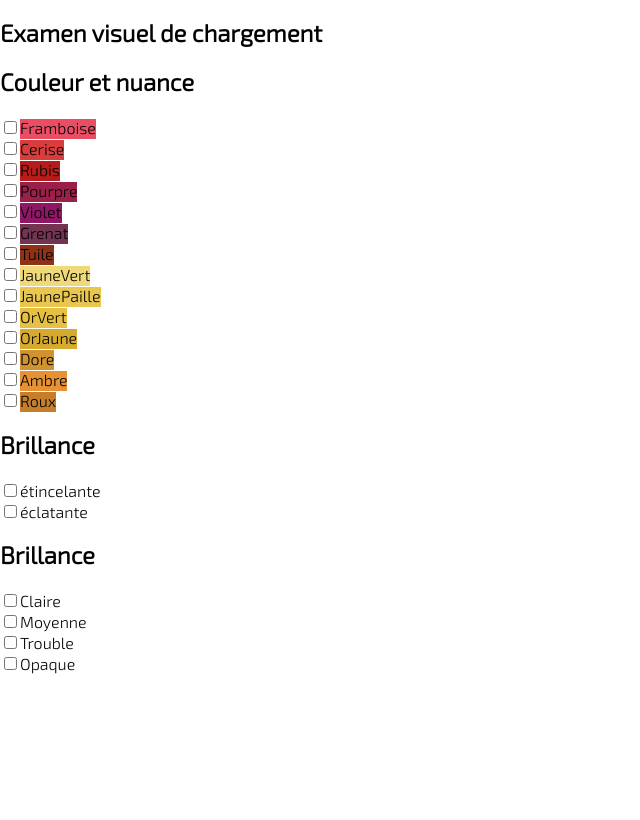
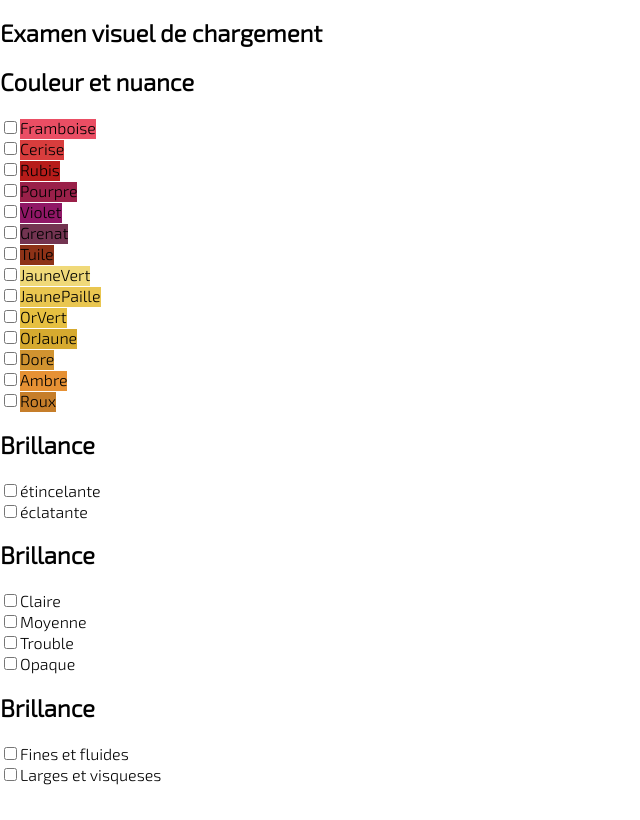
Before and after one commit to codecollectif/2023-10-projet-inovin, a React (Vite) app: page /questionnaire/chargement in a window 1280 px wide. Shown: the whole page, without its empty margins (0-640 px from the left). Built offline with nearby package versions, Linux system fonts and the light colour scheme.

Commit message:
create component tearfluidity

```diff
--- /dev/null
+++ b/src/components/TearsFluidity.jsx
@@ -0,0 +1,40 @@
+import { useState } from "react";
+
+const TearsFluidity = () => {
+  const tearFludity = [
+    {
+      id: 0,
+      name: "Fines et fluides",
+    },
+    {
+      id: 1,
+      name: "Larges et visqueses",
+    },
+  ];
+  const [tearFludityChecked, setTearFludityChecked] = useState("");
+
+  const getIdTearFluidityChecked = (e) => {
+    setTearFludityChecked(parseInt(e.target.id));
+  };
+
+  return (
+    <section>
+      <h2>Brillance</h2>
+      {tearFludity.map((wine) => (
+        <div key={wine.name}>
+          <input
+            id={wine.id}
+            type="checkbox"
+            style={{ backgroundColor: wine.color }}
+            name={wine.name}
+            onChange={(e) => getIdTearFluidityChecked(e)}
+            checked={wine.id === tearFludityChecked}
+          />
+          <label htmlFor={wine.name}>{wine.name}</label>
+        </div>
+      ))}
+    </section>
+  );
+};
+
+export default TearsFluidity;
--- a/src/pages/Questionnaire.jsx
+++ b/src/pages/Questionnaire.jsx
@@ -2,6 +2,7 @@ import { useParams } from "react-router-dom";
 import ColorWine from "../components/ColorWine";
 import ShineWine from "../components/ShineWine";
 import IntensityColor from "../components/IntensityColor";
+import TearsFluidity from "../components/TearsFluidity";
 
 const Questionnaire = () => {
   const params = useParams();
@@ -14,6 +15,7 @@ const Questionnaire = () => {
           <ColorWine />
           <ShineWine />
           <IntensityColor />
+          <TearsFluidity />
         </div>
       </section>
     </>
```
